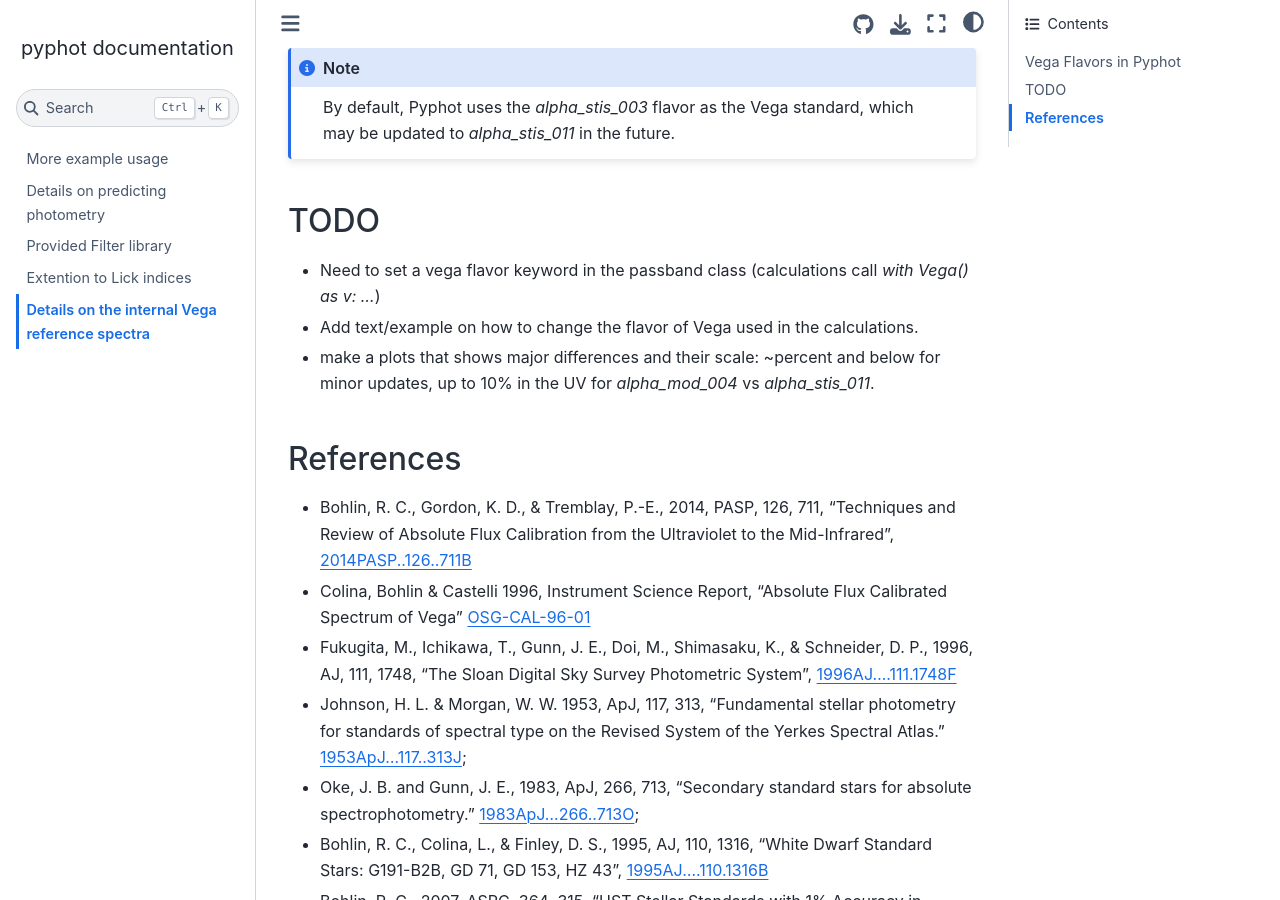
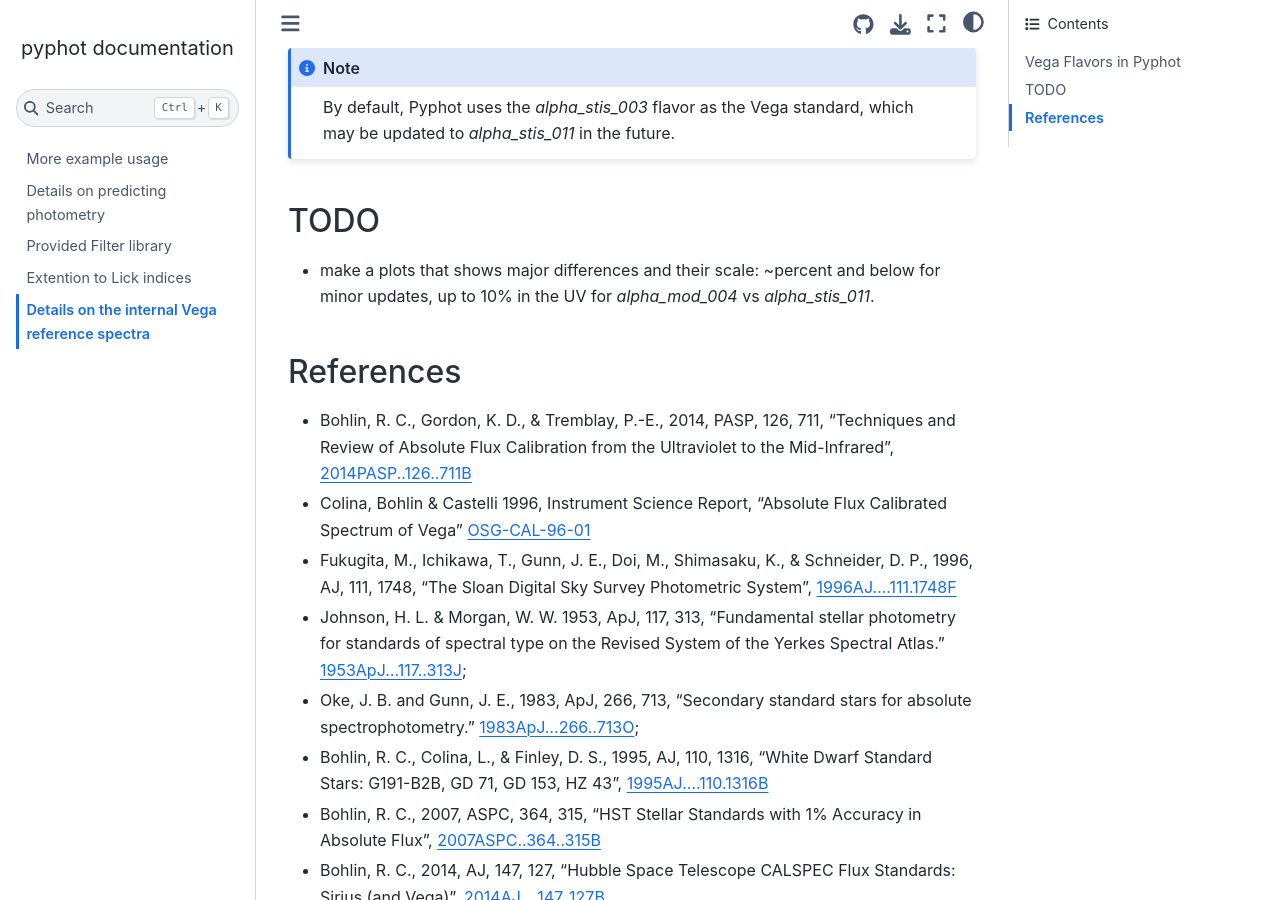
Before and after one commit to mfouesneau/pyphot, a Sphinx documentation site: the page built from doc/vega.rst, in a window 1280 px wide and 900 px high, scrolled down 2284 px. Built offline with Sphinx 7.4.7 and the Sphinx Book theme 1.1.4, drawn with Linux system fonts in a browser that asks for light colours; pages that are not in the unit, such as notebooks, are missing from menus.

Commit message:
Update vega.rst todolist

```diff
--- a/doc/vega.rst
+++ b/doc/vega.rst
@@ -81,8 +81,6 @@
 TODO
 ----
 
-* Need to set a vega flavor keyword in the passband class (calculations call `with Vega() as v: ...`)
-* Add text/example on how to change the flavor of Vega used in the calculations.
 * make a plots that shows major differences and their scale: ~percent and below for minor updates, up to 10% in the UV for  `alpha_mod_004` vs `alpha_stis_011`.
 
 
```
